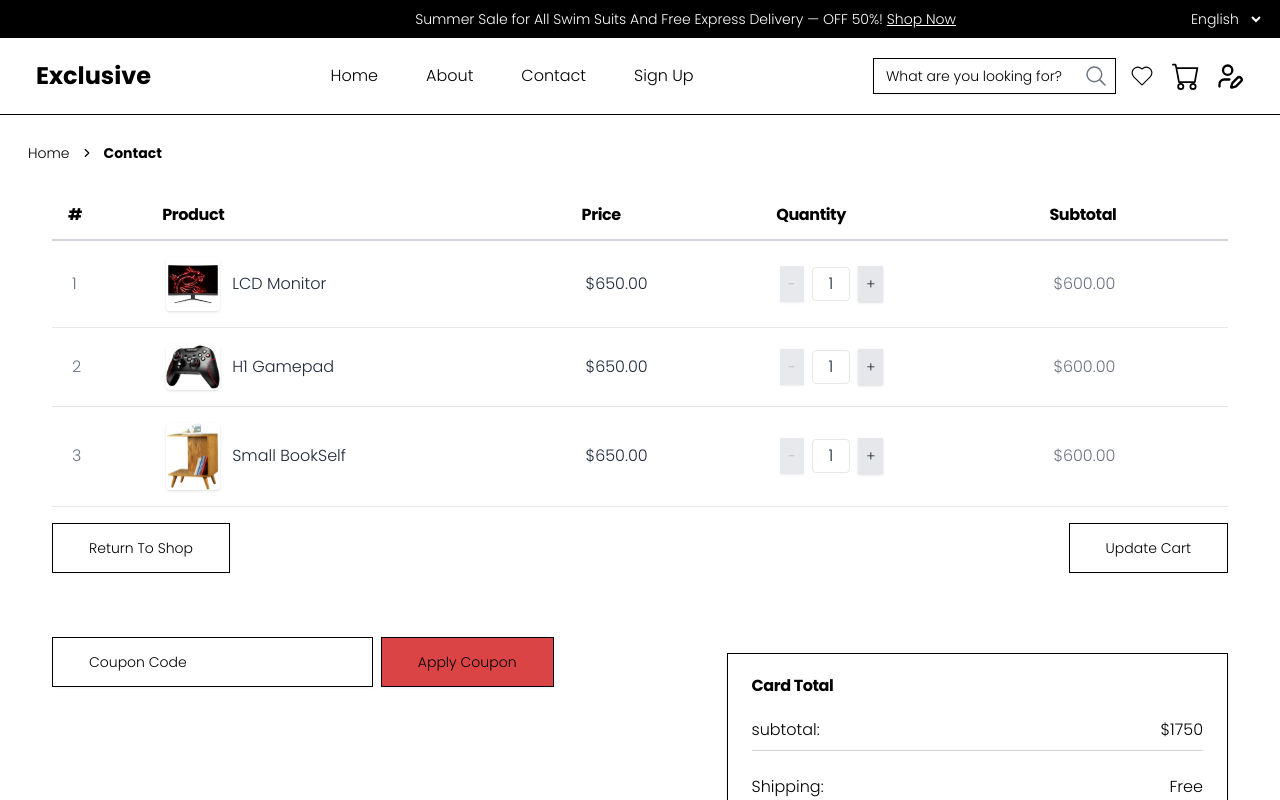
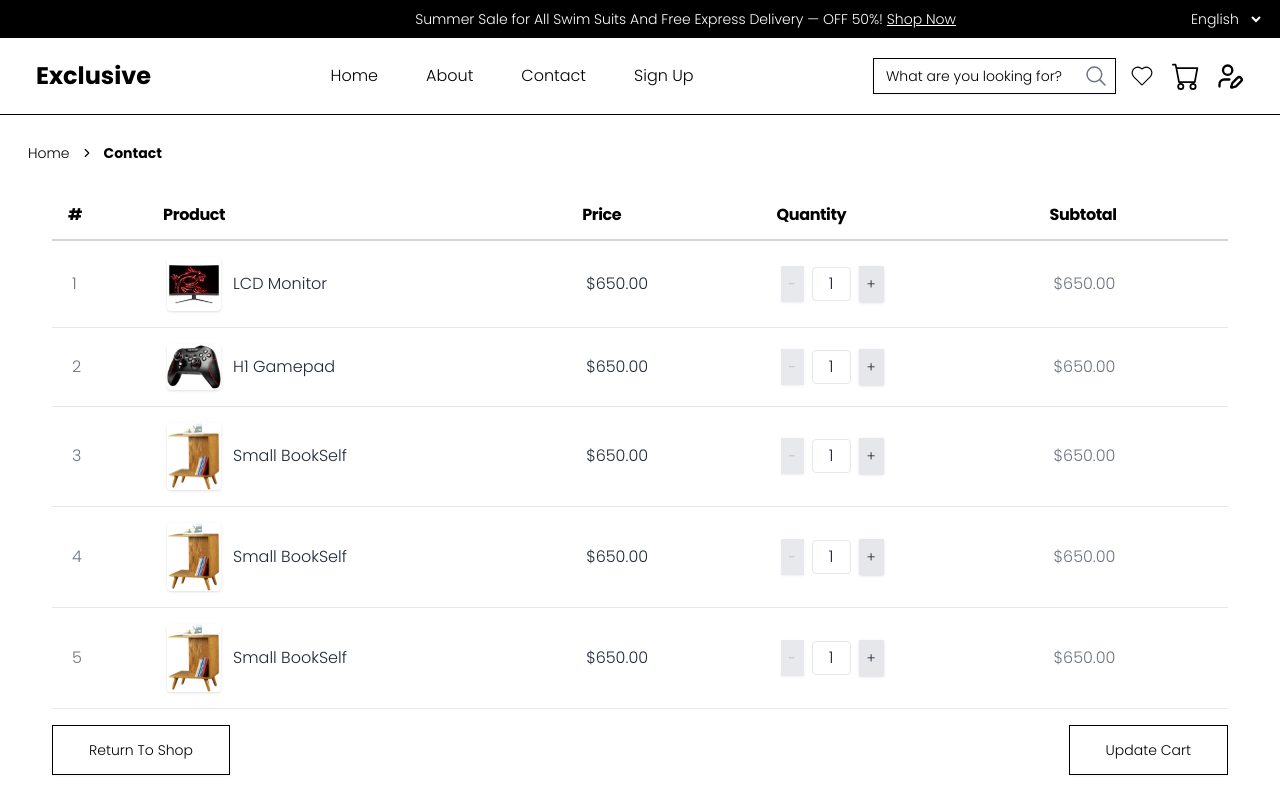
Before and after one commit to NaimalArain13/UI-UX-Hackathon-Preps-Ful-e-Commerce-website-, a Next.js app: page /cart in a window 1280 px wide. Shown: the top 800 px of the page. Built offline with nearby package versions, Linux system fonts and the light colour scheme.

Commit message:
fixed linting bugs

```diff
--- a/app/(routes)/cart/page.tsx
+++ b/app/(routes)/cart/page.tsx
@@ -18,21 +18,30 @@ const images: RowPropType[] = [
     image: "/images/Monitor-Cart.svg",
     product: "LCD Monitor",
     price: 650,
-    subtotal: 600,
   },
   {
     index: 2,
     image: "/images/wishlist3.svg",
     product: "H1 Gamepad",
     price: 650,
-    subtotal: 600,
   },
   {
     index: 3,
     image: "/images/product4.svg",
     product: "Small BookSelf",
     price: 650,
-    subtotal: 600,
+  },
+  {
+    index: 4,
+    image: "/images/product4.svg",
+    product: "Small BookSelf",
+    price: 650,
+  },
+  {
+    index: 5,
+    image: "/images/product4.svg",
+    product: "Small BookSelf",
+    price: 650,
   },
 ];
 export default function Cart() {
--- a/app/component/HomePage/sideBar.tsx
+++ b/app/component/HomePage/sideBar.tsx
@@ -1,14 +1,14 @@
 "use client"
 import Link from "next/link";
-import { useState } from "react";
+// import { useState } from "react";
 
 
   export default function SidebarComponent() {
-    const [activeDropdown, setActiveDropdown] = useState<string | null>(null);
+    // const [activeDropdown, setActiveDropdown] = useState<string | null>(null);
 
-  const toggleDropdown = (category: string) => {
-    setActiveDropdown(activeDropdown === category ? null : category);
-  };
+  // const toggleDropdown = (category: string) => {
+  //   setActiveDropdown(activeDropdown === category ? null : category);
+  // };
     return (
         <aside className="hidden md:flex w-64 bg-white border-r border-gray-200">
         <nav className="p-4">
--- a/app/component/cartRow.tsx
+++ b/app/component/cartRow.tsx
@@ -1,14 +1,13 @@
 "use client";
 
 import { Button } from "@/components/ui/button";
-import { Input } from "@/components/ui/input";
 import Image from "next/image"
 import { useState } from "react";
 
 export interface RowPropType {
-    index:number,image:string,product:string,price:number,subtotal:number
+    index:number,image:string,product:string,price:number
   }
-const CartRow = ({index,image, product,price,subtotal}:RowPropType) => {
+const CartRow = ({index,image, product,price}:RowPropType) => {
   const [quantity, setQuantity] = useState(1); // Track the quantity
   const total = quantity * price; // Calculate subtotal dynamically
 
@@ -70,7 +69,7 @@ const CartRow = ({index,image, product,price,subtotal}:RowPropType) => {
           </Button>
         </div>
       </td>
-        <td className="py-4 px-5 text-gray-500">${subtotal.toFixed(2)}</td>
+        <td className="py-4 px-5 text-gray-500">${total.toFixed(2)}</td>
       </tr>
     );
   };
```
